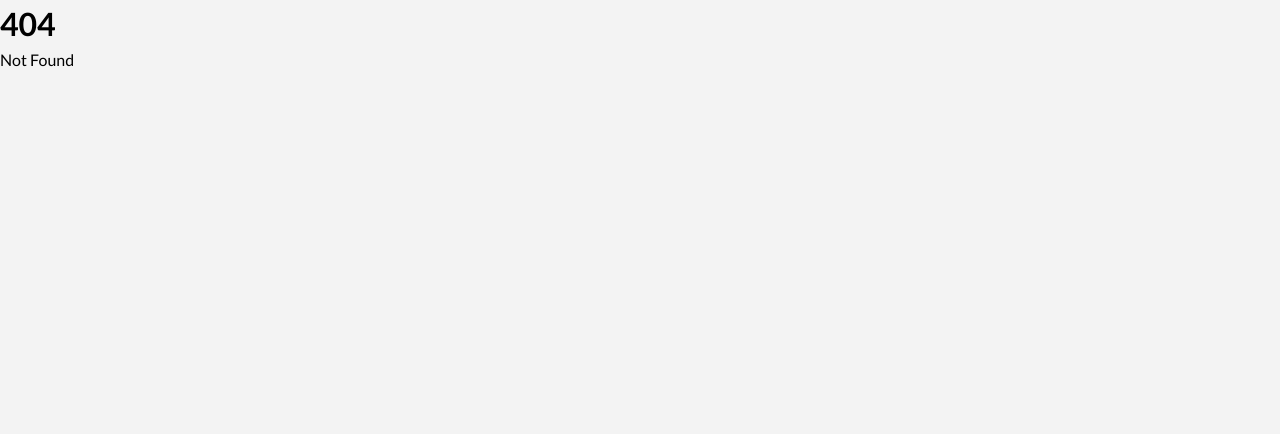
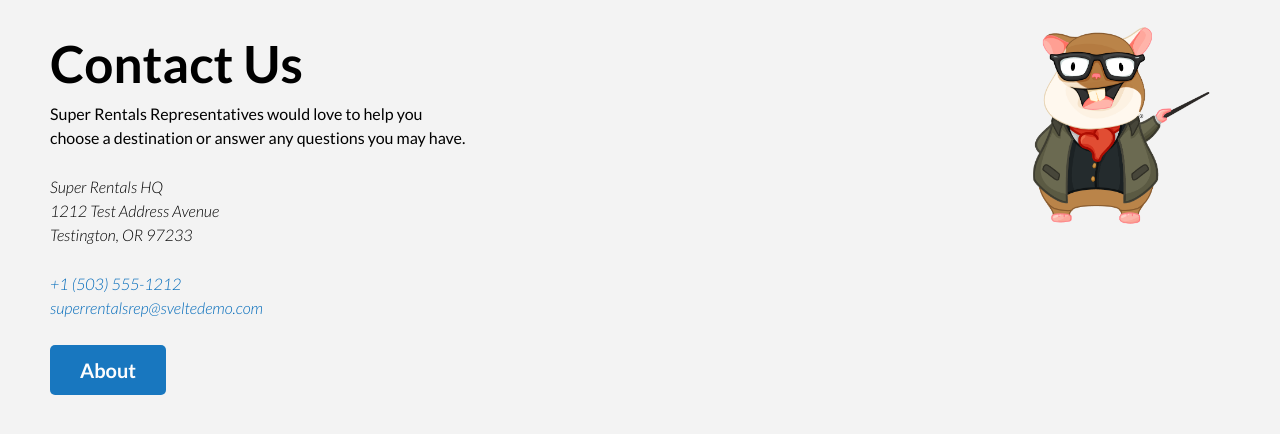
Before and after one commit to mainmatter/sveltekit-super-rentals, a SvelteKit app: page /getting-in-touch in a window 1280 px wide. Before the commit this address had no page. Shown: the top 434 px of the page. Built offline with nearby package versions, Linux system fonts and the light colour scheme.

Commit message:
Part 1.2: Building pages

```diff
--- a/src/routes/+page.svelte
+++ b/src/routes/+page.svelte
@@ -2,4 +2,5 @@
 	<div class="right tomster" />
 	<h2>Welcome to Super Rentals!</h2>
 	<p>We hope you find exactly what you're looking for in a place to stay.</p>
+  <a href="/about" class="button">About Us</a>
 </div>
--- /dev/null
+++ b/src/routes/getting-in-touch/+page.svelte
@@ -0,0 +1,18 @@
+<div class="jumbo">
+	<div class="right tomster" />
+	<h2>Contact Us</h2>
+	<p>
+		Super Rentals Representatives would love to help you<br />
+		choose a destination or answer any questions you may have.
+	</p>
+	<address>
+		Super Rentals HQ
+		<p>
+			1212 Test Address Avenue<br />
+			Testington, OR 97233
+		</p>
+		<a href="tel:503.555.1212">+1 (503) 555-1212</a><br />
+		<a href="mailto:superrentalsrep@sveltedemo.com">superrentalsrep@sveltedemo.com</a>
+	</address>
+	<a href="/about" class="button">About</a>
+</div>
```
Also changed, not shown: src/routes/about/+page.svelte (added, +9 -0 lines), 1 other file (tests, documents, lock files or other folders).
